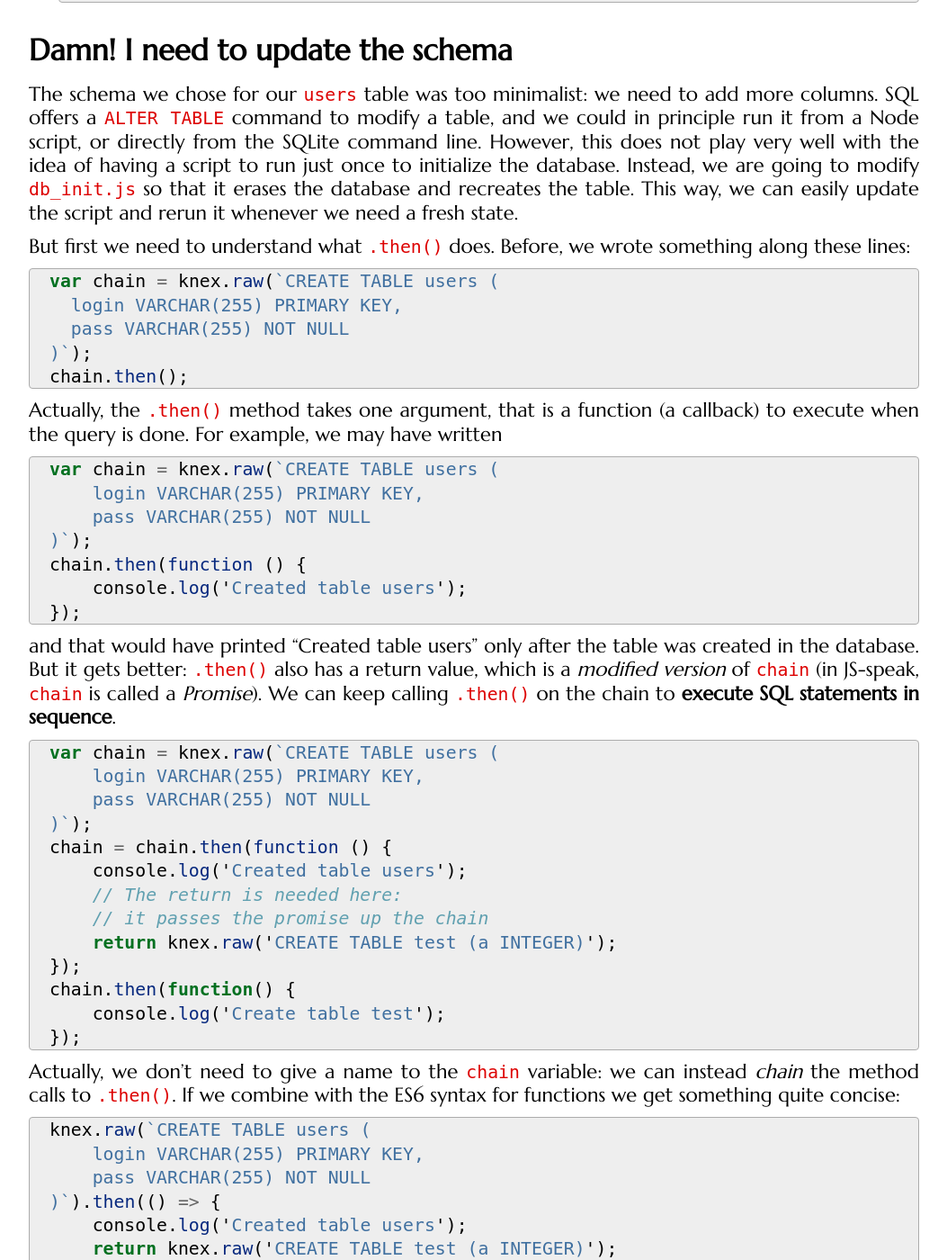
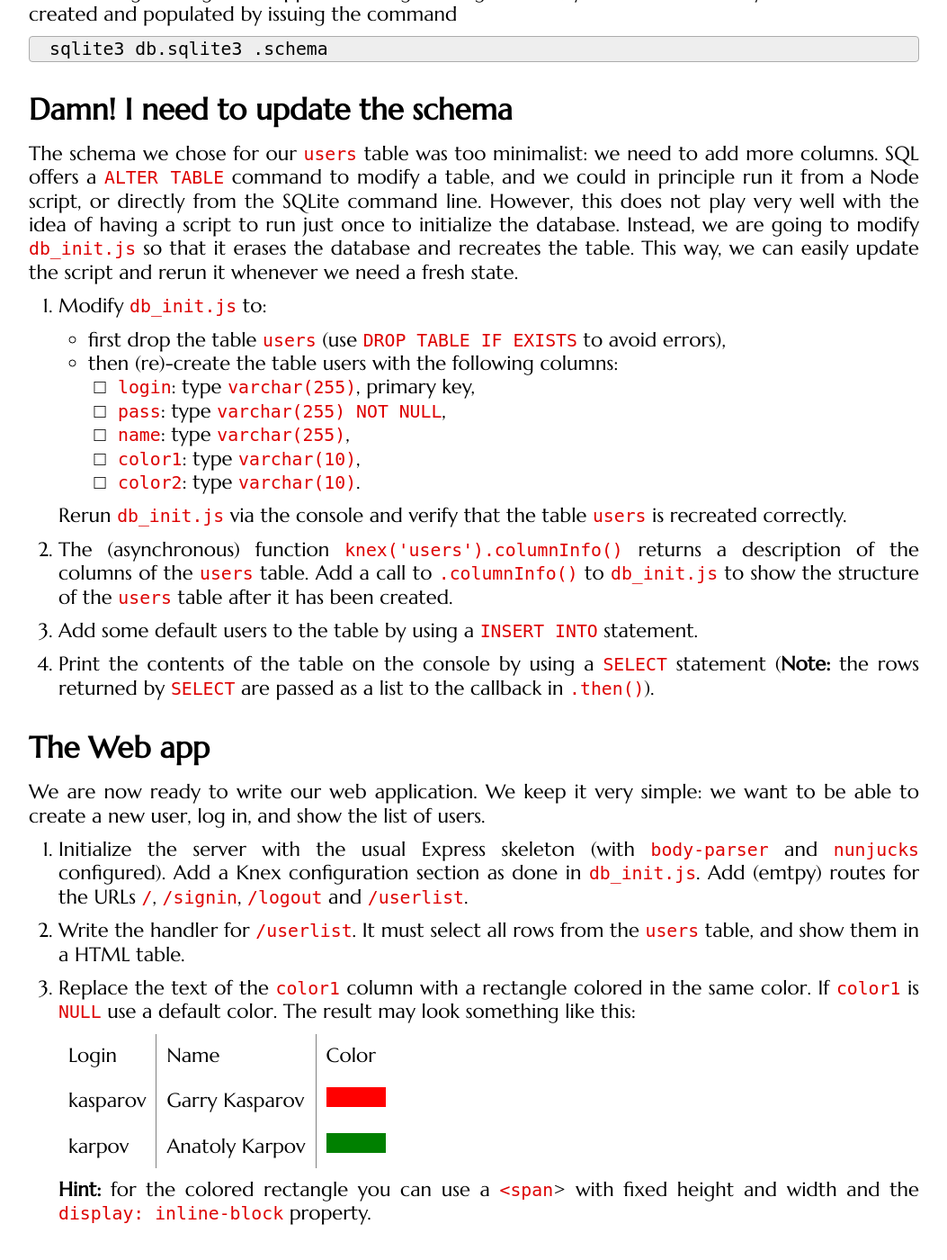
Before and after one commit to defeo/aws, a Jekyll site: the page built from _tutorials/accounts.md, in a window 1280 px wide and 1400 px high, scrolled down 2970 px. Shown: the whole window at 90% size, without its empty margins (113-1166 px from the left). Built offline with Jekyll 4.4.1, drawn with Linux system fonts in a browser that asks for light colours; some web fonts are replaced; some of the changed text lies outside the part shown.

Commit message:
Updated tutorial on Knex/sql

````diff
--- a/_tutorials/accounts.md
+++ b/_tutorials/accounts.md
@@ -62,49 +62,50 @@ database with the tables we need.
    });
    ```
 
-This code creates a SQLite file named `db.sqlite3` in the folder `.data` (which is
-a "private place" in Glitch), and initiates a
-connection. We can query the connection by operating on the `knex`
-object. For example, to create a SQL statement, we can run
+This code creates a SQLite file named `db.sqlite3` in the folder
+`.data` (a *hidden folder* on Unix systems, and a *special* folder on
+Glitch), and initiates a connection. We can now query the connection
+by operating on the `knex` object. For example, we can read the
+contents of a table, using the `async/await` syntax (see the [lesson
+on using databases](../lessons/sql)):
 
 ```js
-var chain = knex.raw('SELECT * FROM toto');
+async function foo() {
+    ...
+    var rows = await knex.raw('SELECT * FROM bar);
+    ...
+}
 ```
 
-This code does not execute any action for the moment. In order to
-**send** the query to the database, we need to use the `then()` method
-of the *chain*:
-
-```js
-chain.then();
-```
-
-1. Using a `CREATE TABLE` statement in `db_init.js`, create a table
+1. Using a raw `CREATE TABLE` statement in `db_init.js`, or using the
+   [schema builder](../lessons/sql#create-tables), create a table
    named `users`, with the following columns:
 
    - `login`: type `varchar(255)`, primary key,
    - `pass`: type `varchar(255) NOT NULL`.
 
-   Of course, nothing is going to happen if you don't run the
-   script. We will use Glitch's Linux console to do the sysadmin
-   magic. From the main menu (top left, click on the name of your
-   project), select *"Advanced Options"*, then *"Open Console"*.
-
-   A Linux terminal opens in a new window. Run your script by typing
-
-   ```bash
-   node db_init.js
-   ```
-
-   Some debug messages will appear. If things have gone well, you can
-   check that your database was created and populated by issuing the
-   command
-
-   ```bash
-   sqlite3 db.sqlite3 .schema
-   ```
+2. To be sure to terminate the program, add a call to `knex.destroy()`
+   after the table creation.
 {: start="2" }
 
+Of course, nothing is going to happen if you don't run the script. We
+will use Glitch's Linux console to do the sysadmin magic. From the
+main menu (top left, click on the name of your project), select
+*"Advanced Options"*, then *"Open Console"*.
+
+A Linux terminal opens in a new window. Run your script by typing
+
+```bash
+node db_init.js
+```
+
+Some debug messages will appear. If things have gone well, you can
+check that your database was created and populated by issuing the
+command
+
+```bash
+sqlite3 db.sqlite3 .schema
+```
 
 ## Damn! I need to update the schema
 
@@ -117,69 +118,6 @@ initialize the database. Instead, we are going to modify `db_init.js`
 so that it erases the database and recreates the table. This way, we
 can easily update the script and rerun it whenever we need a fresh
 state.
-
-But first we need to understand what `.then()` does. Before, we wrote
-something along these lines:
-
-```js
-var chain = knex.raw(`CREATE TABLE users (
-  login VARCHAR(255) PRIMARY KEY,
-  pass VARCHAR(255) NOT NULL
-)`);
-chain.then();
-```
-
-Actually, the `.then()` method takes one argument, that is a function
-(a callback) to execute when the query is done. For example, we may
-have written
-
-```js
-var chain = knex.raw(`CREATE TABLE users (
-    login VARCHAR(255) PRIMARY KEY,
-    pass VARCHAR(255) NOT NULL
-)`);
-chain.then(function () {
-    console.log('Created table users');
-});
-```
-
-and that would have printed "Created table users" only after the table
-was created in the database. But it gets better: `.then()` also has a
-return value, which is a *modified version* of `chain` (in JS-speak,
-`chain` is called a *Promise*). We can keep calling `.then()` on the
-chain to **execute SQL statements in sequence**.
-
-```js
-var chain = knex.raw(`CREATE TABLE users (
-    login VARCHAR(255) PRIMARY KEY,
-    pass VARCHAR(255) NOT NULL
-)`);
-chain = chain.then(function () {
-    console.log('Created table users');
-    // The return is needed here:
-    // it passes the promise up the chain
-    return knex.raw('CREATE TABLE test (a INTEGER)');
-});
-chain.then(function() {
-    console.log('Create table test');
-});
-```
-
-Actually, we don't need to give a name to the `chain` variable: we can
-instead *chain* the method calls to `.then()`. If we combine with the
-ES6 syntax for functions we get something quite concise:
-
-```js
-knex.raw(`CREATE TABLE users (
-    login VARCHAR(255) PRIMARY KEY,
-    pass VARCHAR(255) NOT NULL
-)`).then(() => {
-    console.log('Created table users');
-    return knex.raw('CREATE TABLE test (a INTEGER)');
-}).then(() => {
-    console.log('Create table test');
-});
-```
 
 1. Modify `db_init.js` to:
 
@@ -194,20 +132,10 @@ knex.raw(`CREATE TABLE users (
    Rerun `db_init.js` via the console and verify that the table
    `users` is recreated correctly.
 
-2. Until now we have only used callbacks with no arguments inside
-   `.then()`. However, promises pass values from one callback to the
-   next through `.then()`.  For example, `knex('users').columnInfo()`
-   returns a promise *containing* a description of the columns of the
-   `users` table. It can be used in a promise chain like thus:
-
-   ```js
-   knex('users').columnInfo().then(function(cols) {
-       console.log(cols);
-   });
-   ```
-
-   Add a call to `.columnInfo()` to `db_init.js` to show the structure
-   of the `users` table after it has been created.
+2. The (asynchronous) function `knex('users').columnInfo()` returns a
+   description of the columns of the `users` table.  Add a call to
+   `.columnInfo()` to `db_init.js` to show the structure of the
+   `users` table after it has been created.
 
 3. Add some default users to the table by using a `INSERT INTO`
    statement.
@@ -296,20 +227,21 @@ knex.raw('INSERT INTO users VALUES (?, ?, ?, ?, ?)',
 Errors may happen when you do SQL queries, and we cannot let them
 crash our application. For example, a user may try to create an
 account for a login that already exists (violating the `PRIMARY KEY`
-constraint). To handle errors in a Promise chain, we use the
-`.catch()` method in the same way we used `.then()`:
+constraint). To handle errors, you can use a `try ... catch`:
 
 ```js
-knex.raw('INSERT INTO ...')
-    .then(() => { ... })
-    .catch((error) => { console.log(error) })
+try {
+    await knex.raw('INSERT INTO ...');
+} catch (error) {
+    console.error(error);
+}
 ```
 
-3. Add a error handler to your promise chain. If the error is a
-   violation of the primary key constraint (inspect the error in the
-   console, and find out the error code for this violation), send back
-   the form with an explanatory message. For any other error, send
-   back the form with a generic message.
+3. Handle errors in your code. If the error is a violation of the
+   primary key constraint (inspect the error in the console, and find
+   out the error code for this violation), send back the form with an
+   explanatory message. For any other error, send back the form with a
+   generic message.
 {: start="3" }
 
 
@@ -326,7 +258,7 @@ every request, hence we will use a *session mechanism*.
 As seen in the [sessions](../lessons/sessions) lesson, we must start
 by configuring the Express app with
 
-~~~
+```js
 var session = require('express-session');
 
 app.use(session({
@@ -334,7 +266,7 @@ app.use(session({
     resave: false,
     saveUninitialized: false,
 }));
-~~~
+```
 
 Then the session will be available in every handler at `req.session`.
 
@@ -371,18 +306,12 @@ sessions.
 1. In `/signin`, ask for the password twice, and only accept the new
    user if the two password fields match.
 
-1. We have only used `knex.raw()` in this tutorial, however `knex` has
+1. We have mostly used `knex.raw()` in this tutorial, however `knex` has
    a very convenient *query builder* to construct SQL statements with
    a more object-oriented syntax. [Read the
    docs](http://knexjs.org/#Builder) and replace your raw queries with
    built ones. You can also try [Schema
    building](http://knexjs.org/#Schema) in `db_init.js`.
-
-1. Promises are nice (nicer than callbacks, at least), but the syntax
-   is still quite heavy. The new `async/await` framework allows us to
-   write *promised* code as if it were synchronous. Read [this
-   tutorial](https://developer.mozilla.org/en-US/docs/Web/JavaScript/Reference/Statements/async_function)
-   and replace your promises with `async/await` statements.
 
 1. It is very bad practice to store cleartext passwords in the
    database: what you if suffer a data breach and your database is
````
Also changed, not shown: other parts of _tutorials/accounts.md (+9 -3 lines).
